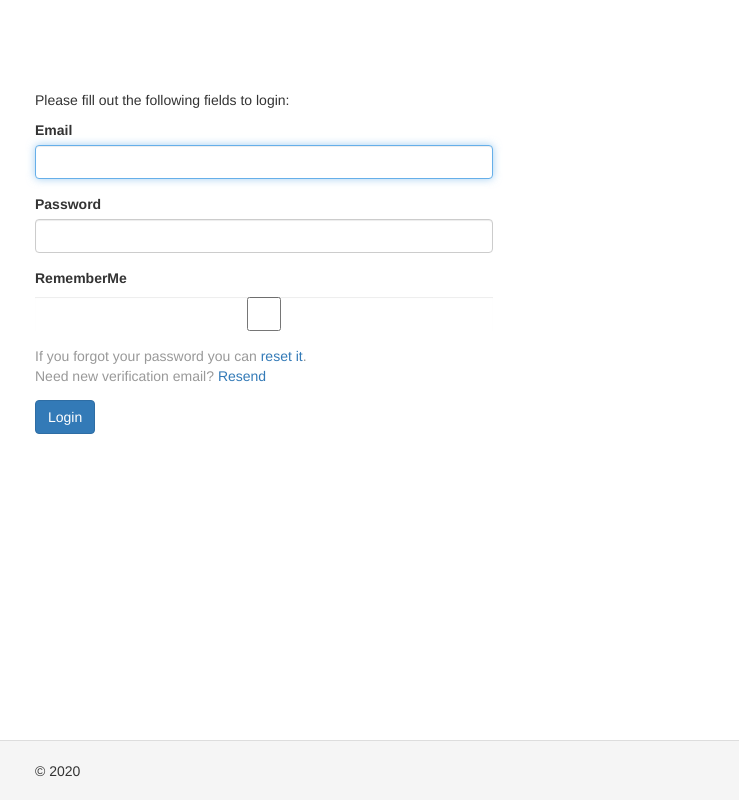
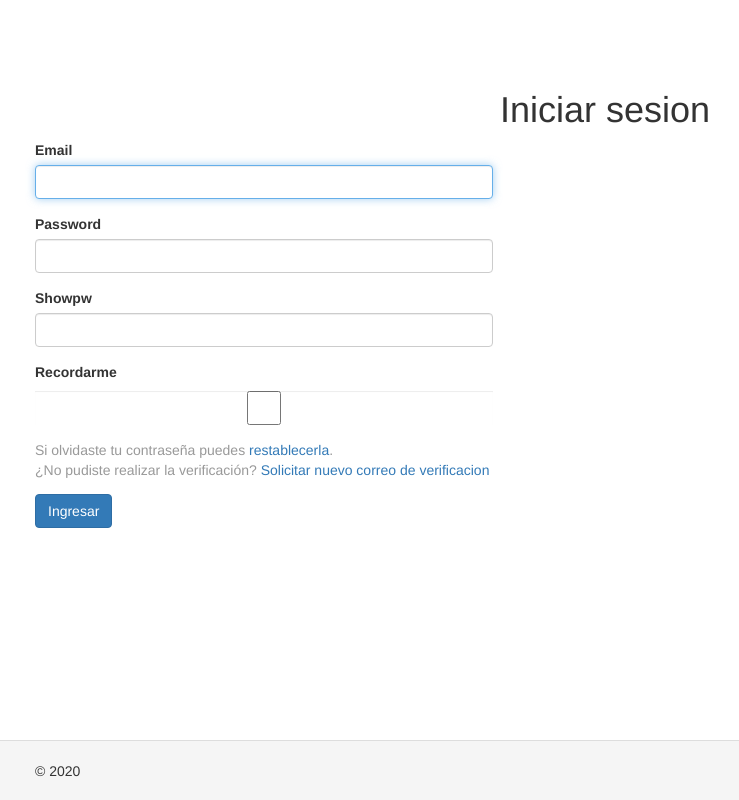
Before and after one commit to CR-Lean/PWA_Login, a PHP site: template frontend/views/site/login.php in a window 1280 px wide. Shown: the whole page, without its empty margins (35-774 px from the left). Run offline with PHP 8.4, Linux system fonts and the light colour scheme; the template is opened without the code that fills it: most values are stand-ins (such as "Sample title", 1, 10 or a date in 2020); form fields are guessed from the names that the template uses; data that the repository does not hold is empty; some libraries are stand-ins or nearby versions.

Commit message:
Modificacion estilo login
Modificado el estilo del formulario para centrarlo. Añadida opcion para ver contraseña

```diff
--- a/common/models/LoginForm.php
+++ b/common/models/LoginForm.php
@@ -13,6 +13,7 @@
 //    public $username;
     public $email;
     public $password;
+    public $showpw;
     public $rememberMe = true;
     private $_user;
 
--- a/frontend/views/site/login.php
+++ b/frontend/views/site/login.php
@@ -1,5 +1,4 @@
 <?php
-
 /* @var $this yii\web\View */
 /* @var $form yii\bootstrap\ActiveForm */
 /* @var $model \common\models\LoginForm */
@@ -7,35 +6,38 @@
 use yii\helpers\Html;
 use yii\bootstrap\ActiveForm;
 
-//$this->title = 'Login';
-//$this->params['breadcrumbs'][] = $this->title;
+$this->title = 'Iniciar sesion';
+$this->params['breadcrumbs'][] = $this->title;
 ?>
 <div class="site-login">
-    <h1><?= Html::encode($this->title) ?></h1>
+    <div class="signup-parent">
+        <h1 class="text-center mb-2"><?= Html::encode($this->title) ?></h1>
 
-    <p>Please fill out the following fields to login:</p>
+        <!--<p class="text-center"> Ingrese sus datos para iniciar sesión en la plataforma: </p>-->
 
-    <div class="row">
-        <div class="col-lg-5">
-            <?php $form = ActiveForm::begin(['id' => 'login-form']); ?>
+        <div class="row">
+            <div class="col-lg-5 signup-child-center">
+                <?php $form = ActiveForm::begin(['id' => 'login-form']); ?>
 
                 <?= $form->field($model, 'email')->textInput(['autofocus' => true]) ?>
 
                 <?= $form->field($model, 'password')->passwordInput() ?>
+                <?= $form->field($model, 'showpw')->checkBox(['label' => 'Mostrar Contraseña', 'data-size' => 'small', 'class' => 'showPwLogin']) ?>
 
-                <?= $form->field($model, 'rememberMe')->checkbox() ?>
+                <?= $form->field($model, 'rememberMe')->checkbox()->label("Recordarme") ?>
 
                 <div style="color:#999;margin:1em 0">
-                    If you forgot your password you can <?= Html::a('reset it', ['site/request-password-reset']) ?>.
+                    Si olvidaste tu contraseña puedes <?= Html::a('restablecerla', ['site/request-password-reset']) ?>.
                     <br>
-                    Need new verification email? <?= Html::a('Resend', ['site/resend-verification-email']) ?>
+                    ¿No pudiste realizar la verificación? <?= Html::a('Solicitar nuevo correo de verificacion', ['site/resend-verification-email']) ?>
                 </div>
 
                 <div class="form-group">
-                    <?= Html::submitButton('Login', ['class' => 'btn btn-primary', 'name' => 'login-button']) ?>
+                    <?= Html::submitButton('Ingresar', ['class' => 'btn btn-primary', 'name' => 'login-button']) ?>
                 </div>
 
-            <?php ActiveForm::end(); ?>
+                <?php ActiveForm::end(); ?>
+            </div>
         </div>
     </div>
 </div>
```
